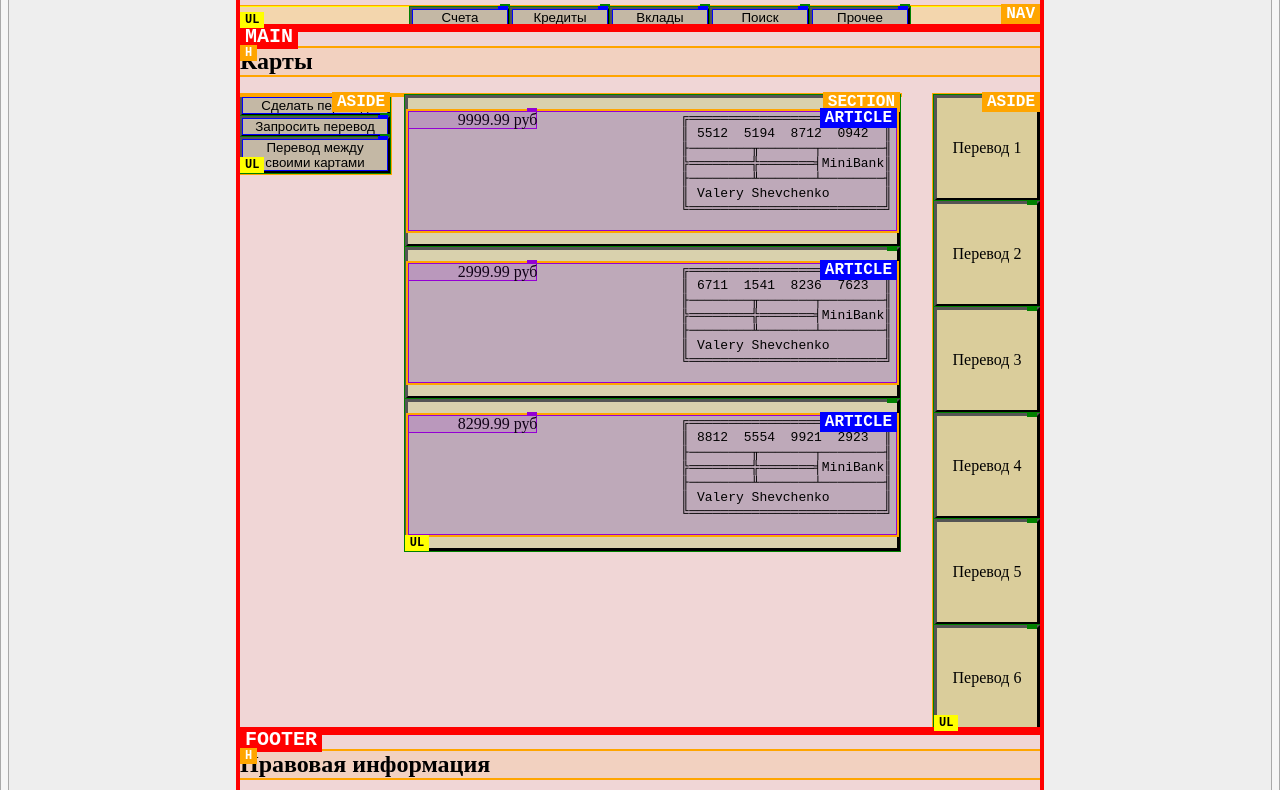
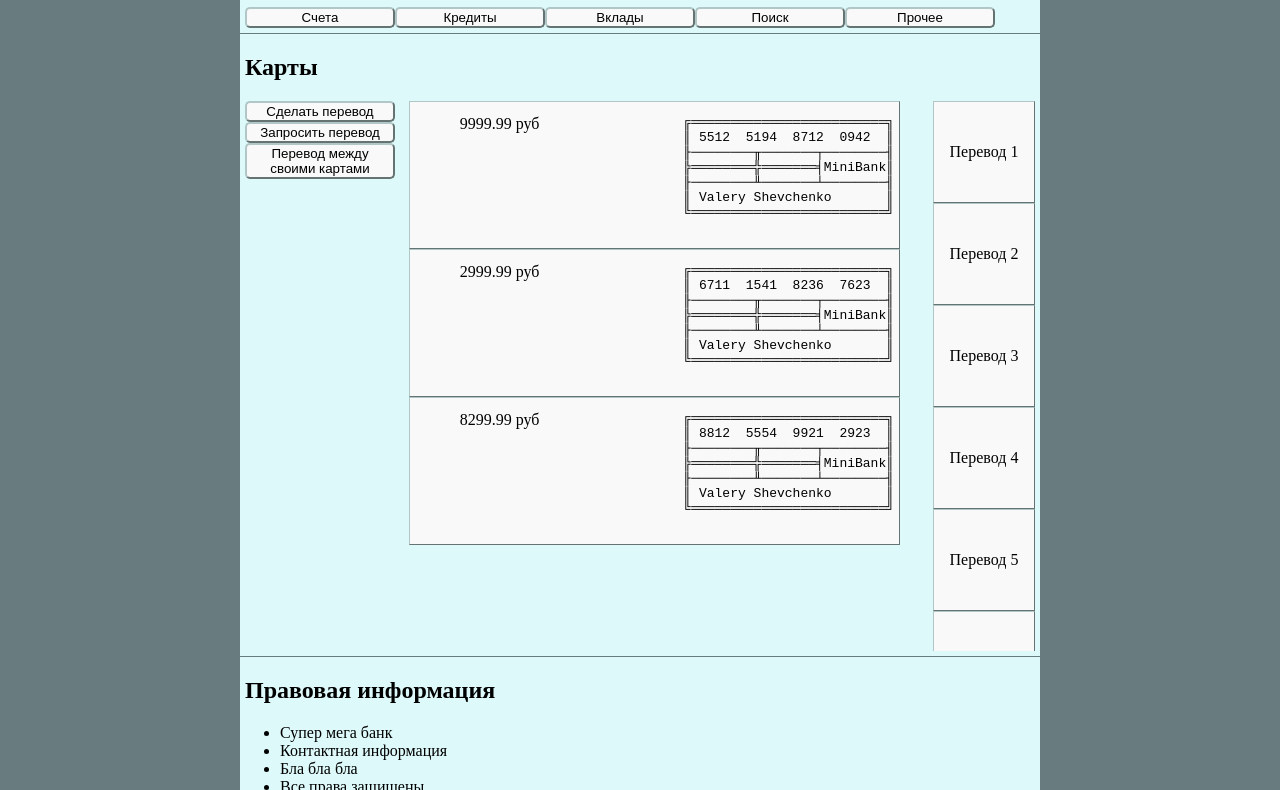
Before and after one commit to Walter-Rabbit/MiniBank.Web, a plain HTML site: page index.html in a window 1280 px wide. Shown: the part 81-871 px from the top of the page. Drawn offline with Linux system fonts and the light colour scheme.

Commit message:
feat: colors

```diff
--- a/css/style.css
+++ b/css/style.css
@@ -1,6 +1,15 @@
+h1 {
+  margin-left: 5px;
+}
+
+h2 {
+  margin-left: 5px;
+}
+
 aside.functions {
   float: left;
   width: 150px;
+  margin-left: 5px;
 }
 
 aside.functions ul {
@@ -12,24 +21,34 @@ aside.functions ul {
 aside.functions li button {
   display: block;
   min-width: 150px;
+  background-color: #F9F9F9;
+  border-color: #B1C7C7;
+  border-width: 2px;
+  border-radius: 5px;
 }
 
 
 ul.navigation {
-  margin: 0;
-  display: flex;
-  justify-content: center;
-  list-style-type: none;
+  padding-left: 5px;
+  padding-bottom: 10px;
+  list-style-type:none;
 }
 
 ul.navigation li button {
-  display: block;
-  min-width: 100px;
+  float: left;
+  background-color: #F9F9F9;
+  border-color: #B1C7C7;
+  border-radius: 5px;
+  border-width: 2px;
+  min-width: 150px;
 }
 
 
 aside.history {
   float: right;
+  overflow: auto;
+  max-height: 550px;
+  margin-right: 5px;
 }
 
 aside.history ul {
@@ -39,7 +58,8 @@ aside.history ul {
 }
 
 aside.history li {
-  border: 3px outset black;
+  border: 1px outset #B1C7C7;
+  background-color: #F9F9F9;
   height: 100px;
   width: 100px;
   display: flex;
@@ -53,21 +73,29 @@ main {
   max-width: 800px;
   min-width: 400px;
   margin: auto;
+  background-color: #DDF9F9;
+  padding-bottom: 5px;
+  border-bottom: 1px #687B7E solid;
 }
 
 header {
   overflow: auto;
   max-width: 800px;
   margin: auto;
+  background-color: #DDF9F9;
+  border-bottom: 1px #687B7E solid;
 }
 
 footer {
   overflow: auto;
   max-width: 800px;
   margin: auto;
+  background-color: #DDF9F9;
 }
 
 section.cards {
+  overflow: auto;
+  max-height: 550px;
   margin-right: 140px;
 }
 
@@ -84,7 +112,8 @@ section.cards pre {
 }
 
 section.cards li {
-  border: 3px outset black;
+  border: 1px outset #B1C7C7;
+  background-color: #F9F9F9;
   max-width: 500px;
 }
 
@@ -95,3 +124,11 @@ div.money {
   align-items: center;
   padding-left: 50px;
 }
+
+body {
+  background-color: #687B7E;
+}
+
+q {
+  margin-left: 5px;
+}
--- a/index.html
+++ b/index.html
@@ -5,7 +5,7 @@
   <meta charset="utf-8">
   <title>MiniBank</title>
   <meta name="description" content="Самый лучший в мире банк для самый лучших в мире людей.">
-  <link href="css/outlines.css" rel="stylesheet">
+<!--  <link href="css/outlines.css" rel="stylesheet">-->
   <link href="css/style.css" rel="stylesheet">
 </head>
 
@@ -28,6 +28,13 @@
     <h2>
       Карты
     </h2>
+    <aside class="functions">
+      <ul>
+        <li><button>Сделать перевод</button></li>
+        <li><button>Запросить перевод</button></li>
+        <li><button>Перевод между своими картами</button></li>
+      </ul>
+    </aside>
     <aside class="history">
       <ul>
         <li>Перевод 1</li>
@@ -36,13 +43,6 @@
         <li>Перевод 4</li>
         <li>Перевод 5</li>
         <li>Перевод 6</li>
-      </ul>
-    </aside>
-    <aside class="functions">
-      <ul>
-        <li><button>Сделать перевод</button></li>
-        <li><button>Запросить перевод</button></li>
-        <li><button>Перевод между своими картами</button></li>
       </ul>
     </aside>
     <section class="cards">
```
